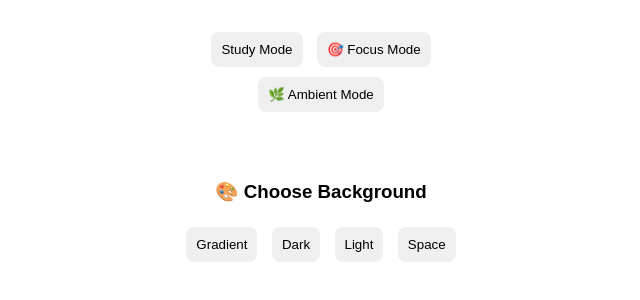
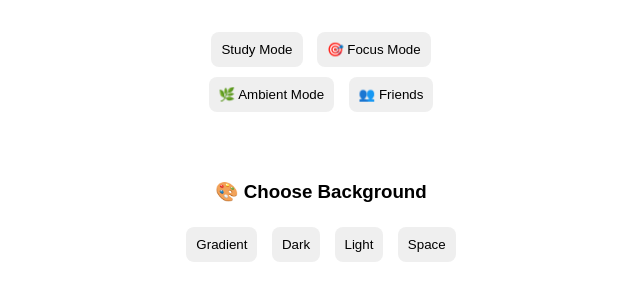
Before and after one commit to emangchat-dot/revstudy, a plain HTML site: page index.html in a window 1280 px wide. Shown: the part 336-636 px from the top of the page, without its empty margins (319-959 px from the left). Drawn offline with Linux system fonts and the light colour scheme.

Commit message:
Update index.html

```diff
--- a/index.html
+++ b/index.html
@@ -59,6 +59,7 @@
     <button onclick="goTo('study.html')"> Study Mode</button>
     <button onclick="goTo('focus.html')">🎯 Focus Mode</button>
     <button onclick="goTo('ambient.html')">🌿 Ambient Mode</button>
+    <button onclick="location.href='friends.html'">👥 Friends</button>
 </div>
 
 <!-- Background chooser -->
```
